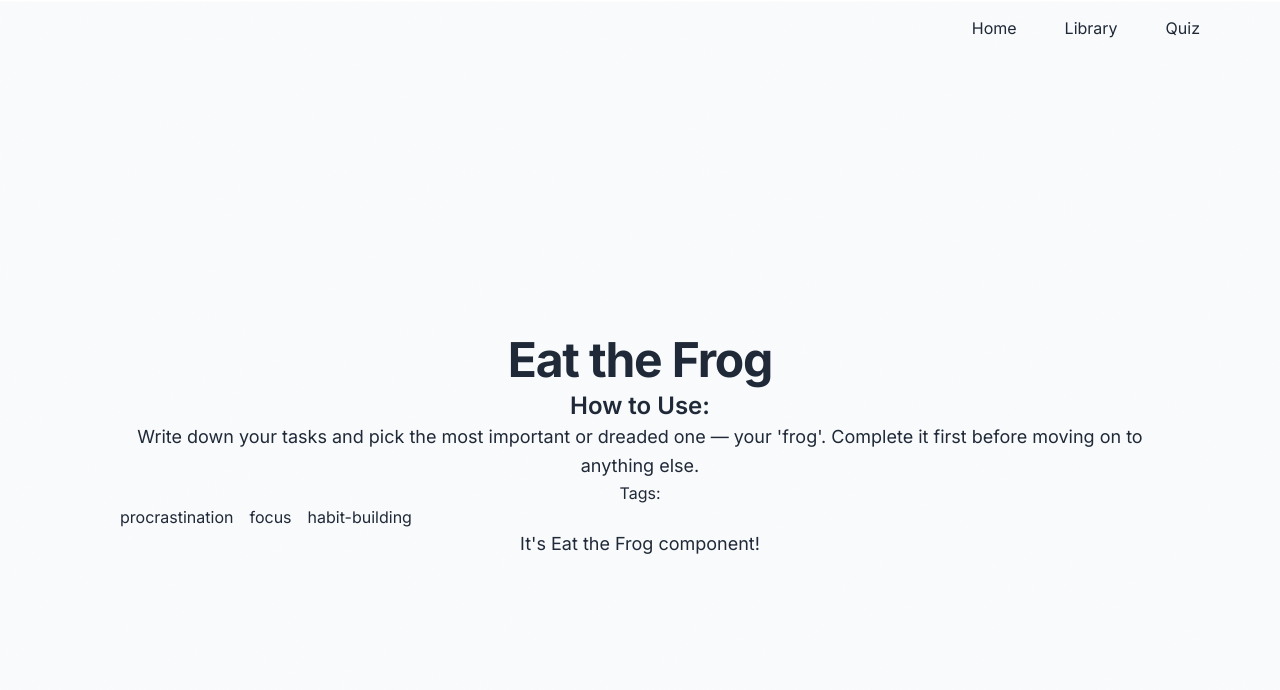
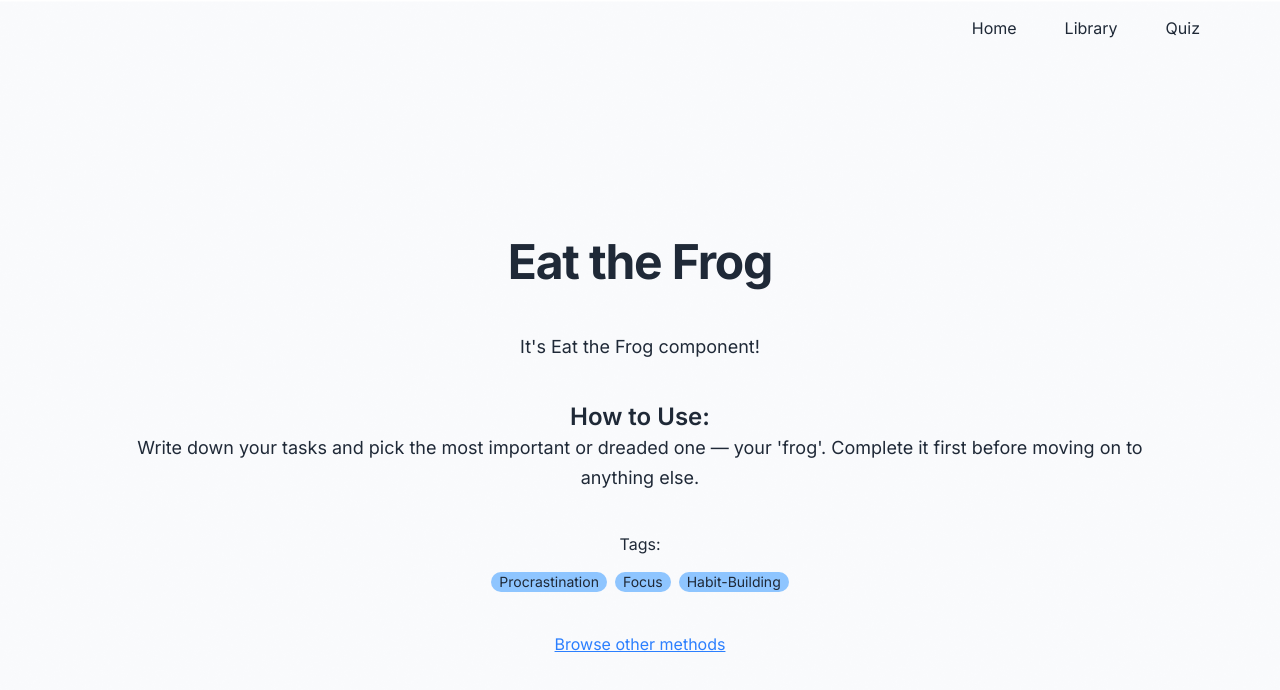
Before and after one commit to soylltari/interactive-productivity-methods, a React (Vite) app: page /library/eat-the-frog in a window 1280 px wide. Shown: the top 690 px of the page. Built offline with nearby package versions, Linux system fonts and the light colour scheme.

Commit message:
feat: improve MethodDetail layout, tag styling, and add library link

```diff
--- a/src/pages/MethodDetail.jsx
+++ b/src/pages/MethodDetail.jsx
@@ -1,4 +1,4 @@
-import { useParams } from "react-router-dom";
+import { Link, useParams } from "react-router-dom";
 import { useState, useEffect, lazy, Suspense } from "react";
 import methods from "../data/methods.json";
 
@@ -34,23 +34,34 @@ export default function MethodDetail() {
   }
 
   return (
-    <div>
+    <>
       <h1>{method.name}</h1>
+      <Suspense fallback={<div>Loading method...</div>}>
+        <MethodComponent methodData={method} />
+      </Suspense>
       <div>
         <h2>How to Use:</h2>
         <p>{method.howToUse}</p>
       </div>
-      <div>
+      <div className="flex flex-col justify-center">
         <h3>Tags:</h3>
-        <ul className="flex gap-4">
-          {method.tags.map((tag) => (
-            <li key={tag}>{tag}</li>
+        <ul className="flex flex-wrap mt-4 gap-2">
+          {method.tags.map((tag, id) => (
+            <li
+              key={id}
+              className="capitalize text-sm bg-blue-300 rounded-full px-2"
+            >
+              {tag}
+            </li>
           ))}
         </ul>
       </div>
-      <Suspense fallback={<div>Loading method...</div>}>
-        <MethodComponent methodData={method} />
-      </Suspense>
-    </div>
+      <Link
+        to="/library"
+        className="text-blue-500 underline hover:text-blue-700"
+      >
+        Browse other methods
+      </Link>
+    </>
   );
 }
```
